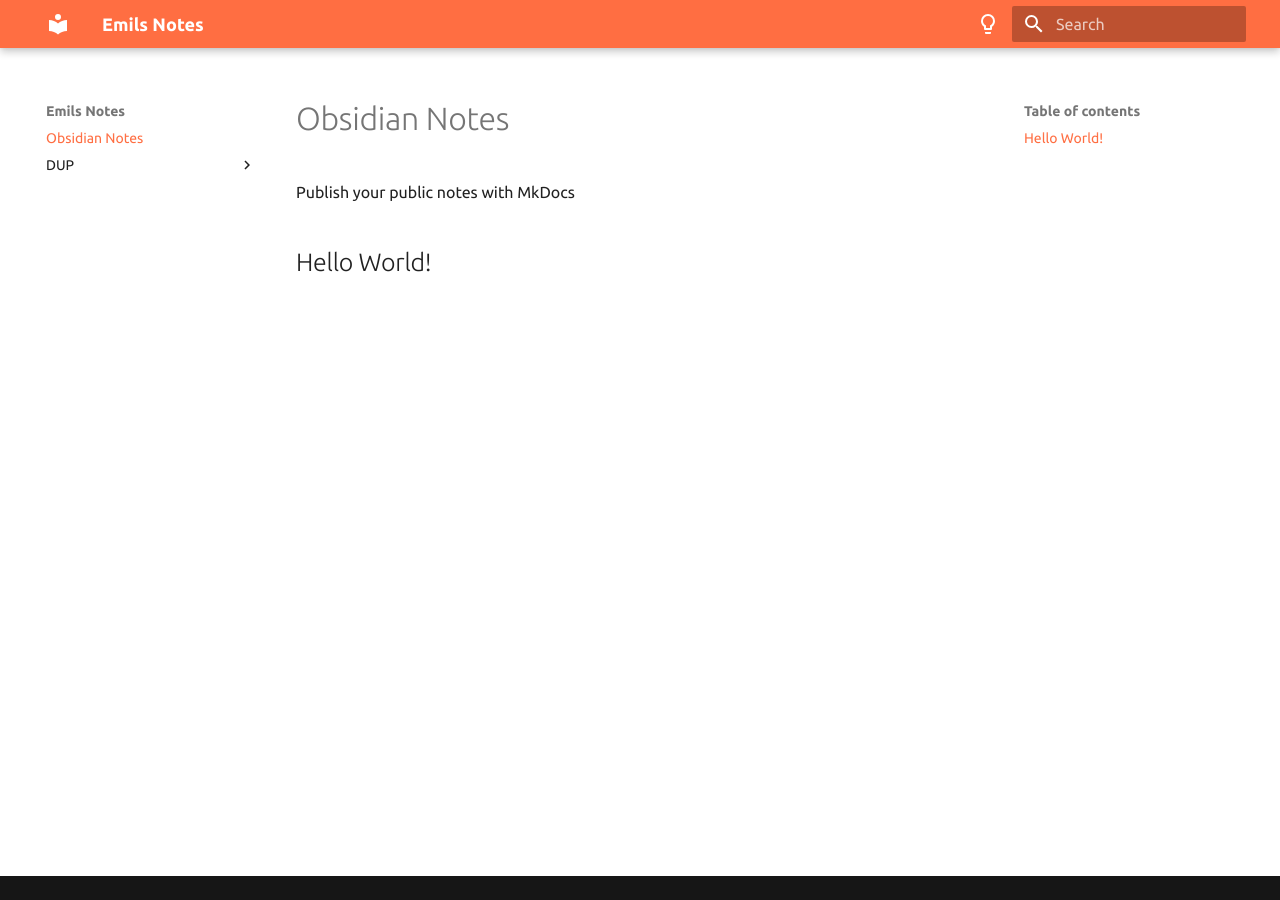
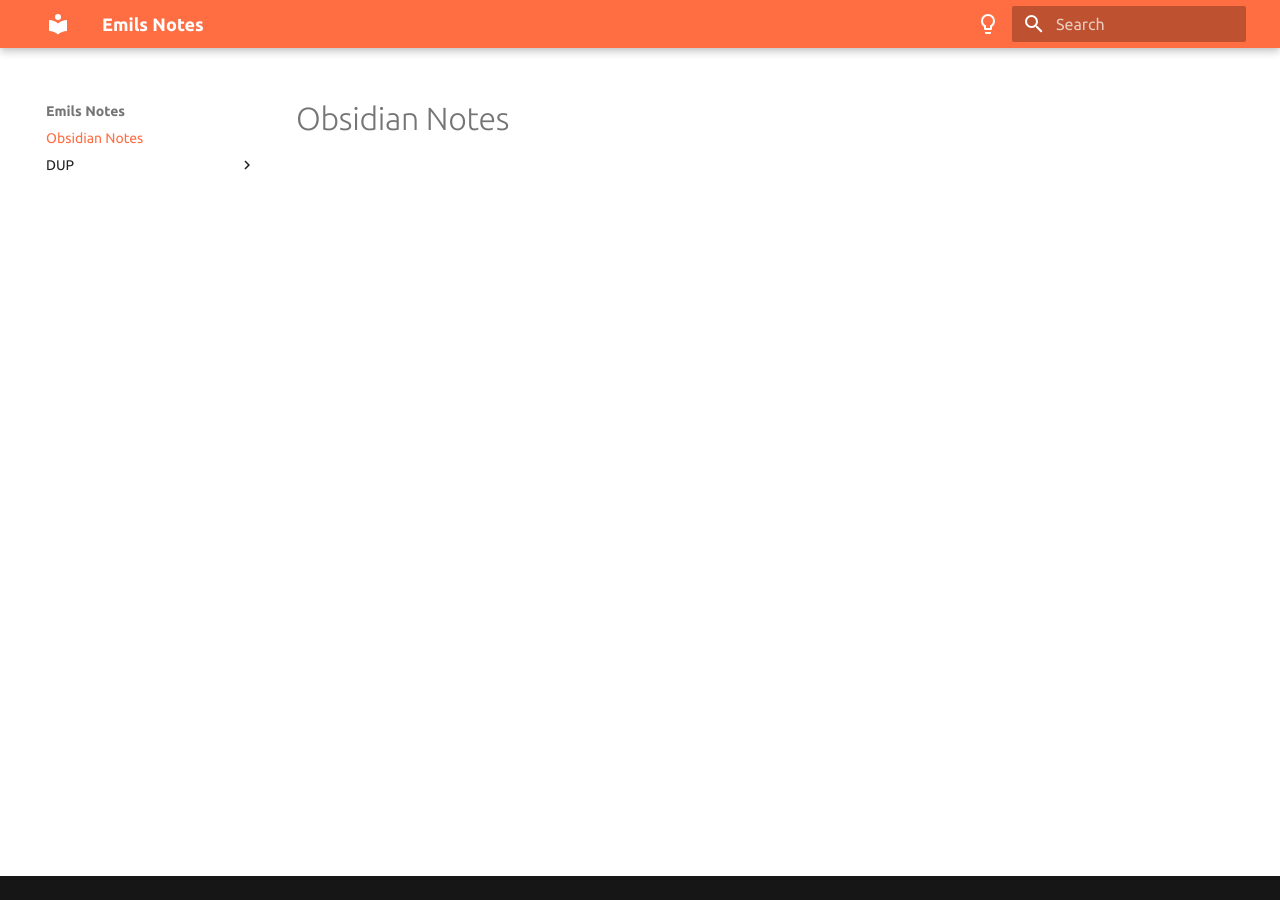
Before and after one commit to CodingEmil/ObsidianShared, an MkDocs documentation site: the page built from docs/index.md, in a window 1280 px wide. Built offline with MkDocs 1.6.1 and Material for MkDocs 9.7.7, drawn with Linux system fonts in a browser that asks for light colours.

Commit message:
Update index.md

```diff
--- a/docs/index.md
+++ b/docs/index.md
@@ -1,5 +1 @@
 # Obsidian Notes
-
-Publish your public notes with MkDocs
-
-## Hello World!
```
